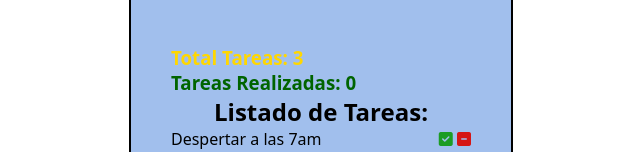
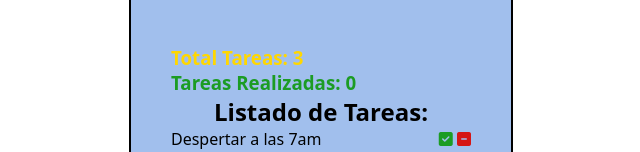
Before and after one commit to JuanLemus07/Desafio-ToDoList, a plain HTML site: page index.html in a window 1280 px wide. Shown: the part 176-328 px from the top of the page, without its empty margins (319-959 px from the left). Drawn offline with Linux system fonts and the light colour scheme.

Commit message:
igualando color verde

```diff
--- a/assets/css/style.css
+++ b/assets/css/style.css
@@ -41,7 +41,7 @@ body {
   text-align: start;
 }
 .tareas-realizadas {
-  color: darkgreen;
+  color: #1c9c24;
   text-align: start;
 }
 li {
```
